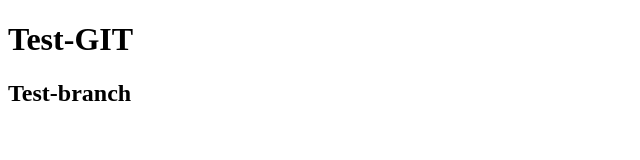
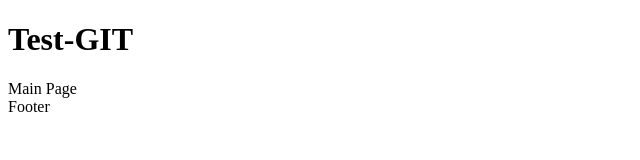
Before and after one commit to belyimiska/test-git, a plain HTML site: page index.html in a window 1280 px wide. Shown: the whole page, without its empty margins (0-640 px from the left). Drawn offline with Linux system fonts and the light colour scheme.

Commit message:
made changes in feature/user-access

```diff
--- a/index.html
+++ b/index.html
@@ -7,8 +7,19 @@
     <title>Test-GIT</title>
 </head>
 <body>
-    <h1>Test-GIT</h1>
-    <h2>Test-branch</h2>
+    <header>
+        <h1>Test-GIT</h1>
+    </header>
+    <main>
+        <span>
+            Main Page
+        </span>
+    </main>
+    <footer>
+        <span>
+            Footer
+        </span>
+    </footer>
     <script src="index.js"></script>
 </body>
 </html>
--- a/index.js
+++ b/index.js
@@ -1 +1,8 @@
 console.log('Hello World')
+
+const age = 20
+if (age >= 18) {
+    console.log('Вы совершеннолетний')
+} else {
+    console.log('Вы НЕсовершеннолетний')
+}
```
